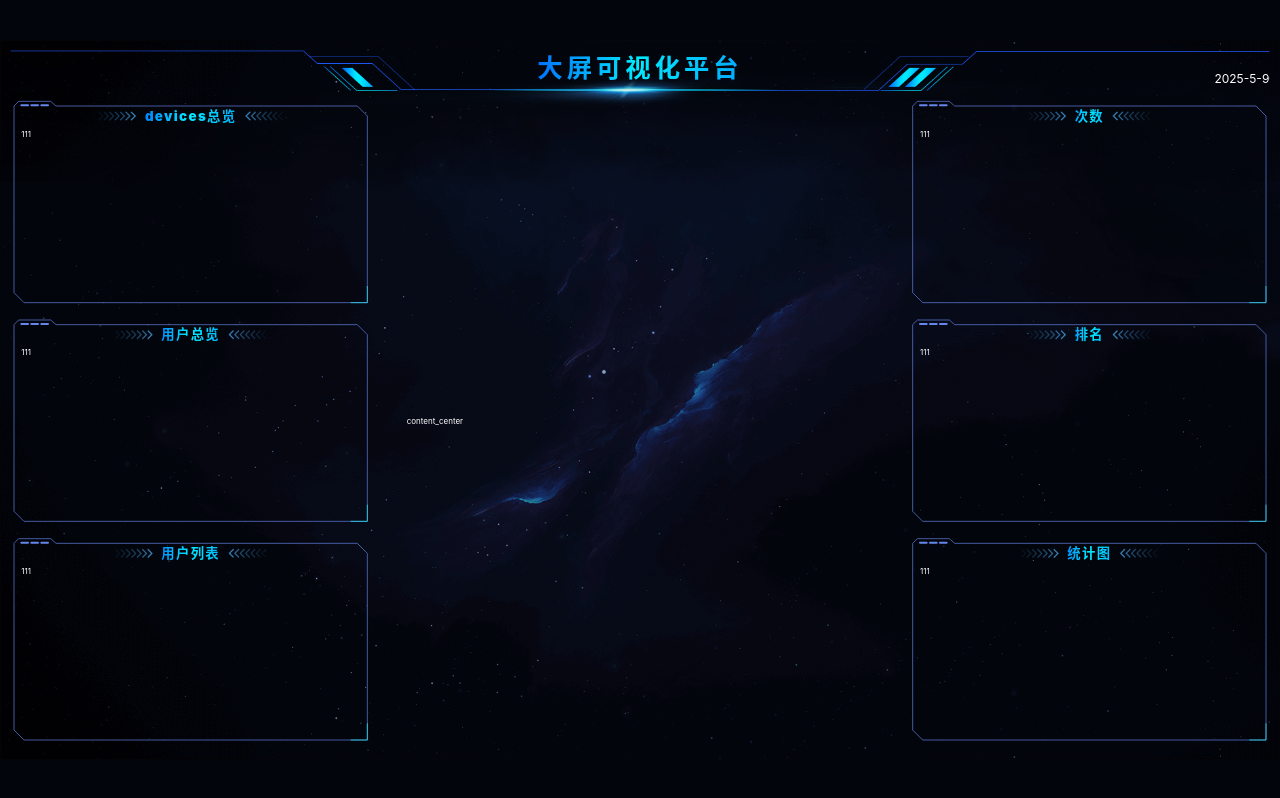
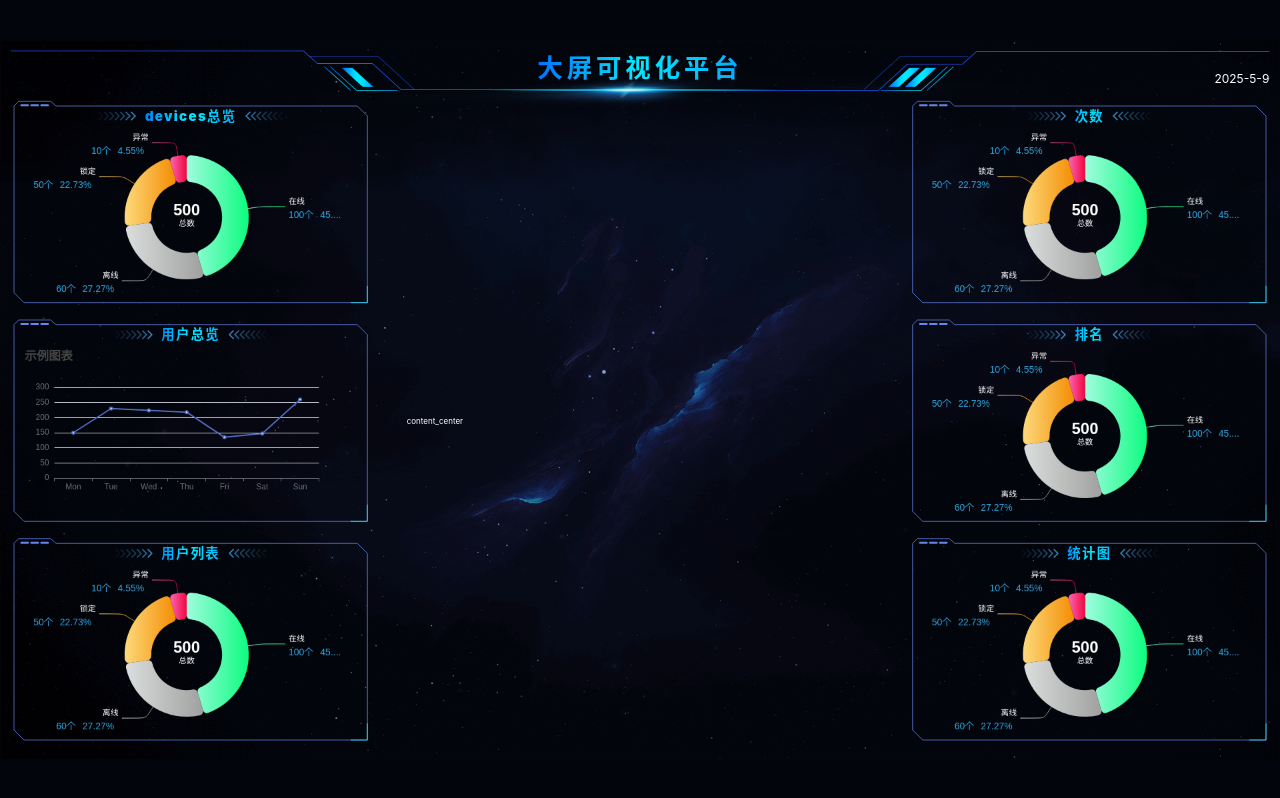
Before and after one commit to 123321-ctrl/nova-admin-template, a Vue app: page /dataScreen in a window 1280 px wide. Built offline with nearby package versions, Linux system fonts and the light colour scheme; what better-mock would draw is missing.

Commit message:
修改 数据大屏

```diff
--- a/components.d.ts
+++ b/components.d.ts
@@ -25,6 +25,7 @@ declare module 'vue' {
     ElMenu: typeof import('element-plus/es')['ElMenu']
     Header: typeof import('./src/components/NovaLayout/components/Header.vue')['default']
     Main: typeof import('./src/components/NovaLayout/components/Main.vue')['default']
+    NovaChart: typeof import('./src/components/NovaChart/index.vue')['default']
     NovaLayout: typeof import('./src/components/NovaLayout/index.vue')['default']
     NovaTable: typeof import('./src/components/NovaTable/index.vue')['default']
     RouterLink: typeof import('vue-router')['RouterLink']
--- a/package.json
+++ b/package.json
@@ -21,6 +21,7 @@
   "devDependencies": {
     "@vitejs/plugin-vue": "^5.2.1",
     "@vue/tsconfig": "^0.7.0",
+    "echarts": "^5.6.0",
     "fast-glob": "^3.3.3",
     "typescript": "~5.7.2",
     "unplugin-auto-import": "^19.1.1",
--- /dev/null
+++ b/src/components/NovaChart/index.vue
@@ -0,0 +1,64 @@
+<template>
+  <div>
+    <div ref="root" class="root">111</div>
+  </div>
+</template>
+<script lang="ts" setup>
+import { onMounted, shallowRef, watch } from "vue";
+import type { PropType } from "vue";
+import type { Option, EChartsType } from "./types";
+
+import { init as initChart, use } from "echarts/core";
+
+import { LineChart } from "echarts/charts";
+import { GridComponent } from "echarts/components"; // 按需引入组件
+import { CanvasRenderer } from "echarts/renderers"; // 按需选择渲染器
+
+use([LineChart, GridComponent, CanvasRenderer]);
+
+defineOptions({
+  name: "NovaChart",
+});
+
+const root = shallowRef<HTMLElement>();
+const chart = shallowRef<EChartsType>();
+
+const props = defineProps({
+  option: {
+    type: Object as PropType<Option>,
+    required: true,
+  },
+});
+
+// watch(
+//   () => props.option,
+//   (option, oldOption) => {
+//     if (!option) {
+//       return;
+//     }
+//     if (!chart.value) {
+//       init();
+//     } else {
+//       chart.value.setOption(option);
+//     }
+//   }
+// );
+
+onMounted(() => {
+  init();
+});
+
+const init = () => {
+  if (!root.value) {
+    return;
+  }
+  chart.value = initChart(root.value);
+  chart.value.setOption(props.option);
+};
+</script>
+<style lang="scss" scoped>
+.root {
+  width: 100%;
+  height: 100%;
+}
+</style>
--- /dev/null
+++ b/src/components/NovaChart/types.ts
@@ -0,0 +1,7 @@
+import { init } from "echarts/core";
+
+type InitType = typeof init;
+export type EChartsType = ReturnType<InitType>;
+
+type SetOptionType = EChartsType["setOption"];
+export type Option = Parameters<SetOptionType>[0];
--- a/src/views/public/dataScreen/components/BorderBox.vue
+++ b/src/views/public/dataScreen/components/BorderBox.vue
@@ -71,6 +71,8 @@ const { width, height } = useElementSize(domRef, { width: 0, height: 0 });
   .border-box-content {
     box-sizing: border-box;
     padding: 6px 16px 0px;
+    width: 100%;
+    height: 100%;
   }
 }
 </style>
--- a/src/views/public/dataScreen/index.vue
+++ b/src/views/public/dataScreen/index.vue
@@ -13,25 +13,25 @@
       <div class="data-screen-box">
         <div class="content_left">
           <ItemWrap title="devices总览" class="item">
-            <PirChart />
+            <PieChart />
           </ItemWrap>
           <ItemWrap title="用户总览" class="item">
-            <PirChart />
+            <LineChart />
           </ItemWrap>
           <ItemWrap title="用户列表" class="item">
-            <PirChart />
+            <PieChart />
           </ItemWrap>
         </div>
         <div class="content_center">content_center</div>
         <div class="content_right">
           <ItemWrap title="次数" class="item">
-            <PirChart />
+            <PieChart />
           </ItemWrap>
           <ItemWrap title="排名" class="item">
-            <PirChart />
+            <PieChart />
           </ItemWrap>
           <ItemWrap title="统计图" class="item">
-            <PirChart />
+            <PieChart />
           </ItemWrap>
         </div>
       </div>
@@ -44,7 +44,8 @@ import ScaleScreen from "@/components/ScaleScreen/index.vue";
 import Header from "./components/Header.vue";
 import ItemWrap from "./components/ItemWrap.vue";
 
-import PirChart from "./itemCom/PirChart.vue";
+import PieChart from "./itemCom/PieChart.vue";
+import LineChart from "./itemCom/LineChart.vue";
 defineOptions({
   name: "DataScreen",
 });
--- /dev/null
+++ b/src/views/public/dataScreen/itemCom/LineChart.vue
@@ -0,0 +1,41 @@
+<template>
+  <NovaChart class="chart" :option="option" />
+</template>
+<script lang="ts" setup>
+import { ref } from "vue";
+import NovaChart from "@/components/NovaChart/index.vue";
+
+import { use } from "echarts/core";
+import { LineChart } from "echarts/charts";
+
+use([LineChart]);
+
+defineOptions({
+  name: "LineChart",
+});
+
+const option = ref({
+  title: {
+    text: "示例图表",
+  },
+  xAxis: {
+    type: "category",
+    data: ["Mon", "Tue", "Wed", "Thu", "Fri", "Sat", "Sun"],
+  },
+  yAxis: {
+    type: "value",
+  },
+  series: [
+    {
+      data: [150, 230, 224, 218, 135, 147, 260],
+      type: "line",
+    },
+  ],
+});
+</script>
+<style lang="scss" scoped>
+.chart {
+  width: 100%;
+  height: 100%;
+}
+</style>
--- /dev/null
+++ b/src/views/public/dataScreen/itemCom/PieChart.vue
@@ -0,0 +1,146 @@
+<template>
+  <NovaChart class="chart" :option="option" />
+</template>
+<script lang="ts" setup>
+import { ref } from "vue";
+import NovaChart from "@/components/NovaChart/index.vue";
+
+import { use, graphic } from "echarts/core";
+import { PieChart } from "echarts/charts";
+import { TooltipComponent, TitleComponent } from "echarts/components"; // 添加这行
+use([PieChart, TooltipComponent, TitleComponent]);
+
+defineOptions({
+  name: "PieChart",
+});
+
+let colors = ["#0BFC7F", "#A0A0A0", "#F48C02", "#F4023C"];
+const data = ref();
+const option = ref();
+
+const echartsGraphic = (colors: string[]) => {
+  // 使用 ECharts 的 graphic.LinearGradient 创建一个线性渐变对象
+  return new graphic.LinearGradient(1, 0, 0, 0, [
+    { offset: 0, color: colors[0] },
+    { offset: 1, color: colors[1] },
+  ]);
+};
+
+const setOption = () => {
+  option.value = {
+    title: {
+      top: "center",
+      left: "center",
+      text: [`{value|${500}}`, "{name|总数}"].join("\n"),
+      textStyle: {
+        rich: {
+          value: {
+            color: "#ffffff",
+            fontSize: 24,
+            fontWeight: "bold",
+            lineHeight: 20,
+            padding: [4, 0, 4, 0],
+          },
+          name: {
+            color: "#ffffff",
+            lineHeight: 20,
+          },
+        },
+      },
+    },
+    tooltip: {
+      trigger: "item",
+      backgroundColor: "rgba(0,0,0,.6)",
+      borderColor: "rgba(147, 235, 248, .8)",
+      textStyle: {
+        color: "#FFF",
+      },
+    },
+    series: [
+      {
+        name: "用户总览",
+        type: "pie",
+        radius: ["40%", "70%"],
+        itemStyle: {
+          borderRadius: 6,
+          borderColor: "rgba(255,255,255,0)",
+          borderWidth: 2,
+        },
+        color: colors,
+        label: {
+          formatter: "{b|{b}}\n{c|{c}个}   {per|{d}%}  ",
+          rich: {
+            b: {
+              color: "#fff",
+              fontSize: 12,
+              lineHeight: 26,
+            },
+            c: {
+              color: "#31ABE3",
+              fontSize: 14,
+            },
+            per: {
+              color: "#31ABE3",
+              fontSize: 14,
+            },
+          },
+        },
+        labelLine: {
+          show: true,
+          length: 20, // 第一段线 长度
+          length2: 36, // 第二段线 长度
+          smooth: 0.2,
+        },
+        data: [
+          {
+            value: 100,
+            name: "在线",
+            itemStyle: {
+              color: echartsGraphic(["#0BFC7F", "#A3FDE0"]),
+            },
+          },
+          {
+            value: 60,
+            name: "离线",
+            itemStyle: {
+              color: echartsGraphic(["#A0A0A0", "#DBDFDD"]),
+            },
+          },
+          {
+            value: 50,
+            name: "锁定",
+            itemStyle: {
+              color: echartsGraphic(["#F48C02", "#FDDB7D"]),
+            },
+          },
+          {
+            value: 10,
+            name: "异常",
+            itemStyle: {
+              color: echartsGraphic(["#F4023C", "#FB6CB7"]),
+            },
+          },
+        ],
+      },
+    ],
+  };
+};
+
+const getData = () => {
+  data.value = {
+    lockNum: 10,
+    offlineNum: 20,
+    onlineNum: 50,
+    totalNum: 180,
+    alarmNum: 100,
+  };
+  setOption();
+};
+getData();
+</script>
+<style lang="scss" scoped>
+.chart {
+  width: 100%;
+  height: 100%;
+}
+</style>
--- a/src/views/public/dataScreen/itemCom/PirChart.vue
+++ /dev/null
@@ -1,14 +0,0 @@
-<template>
-  <div class="pie-box">111</div>
-</template>
-<script lang="ts" setup>
-defineOptions({
-  name: "PirChart",
-});
-</script>
-<style lang="scss" scoped>
-.pie-box {
-  width: 100%;
-  height: 100%;
-}
-</style>
```
Also changed, not shown: 1 other file (tests, documents, lock files or other folders).
